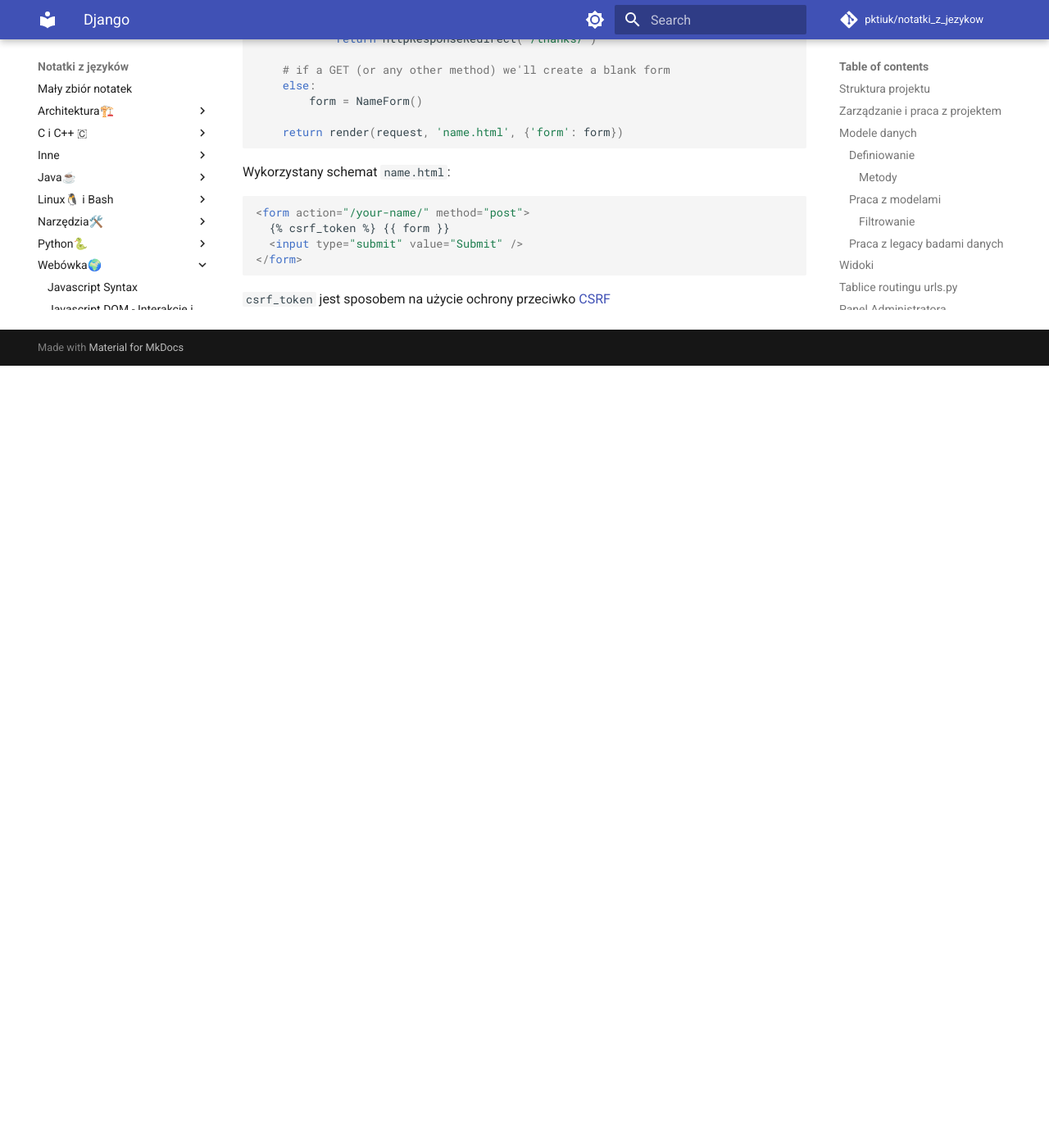
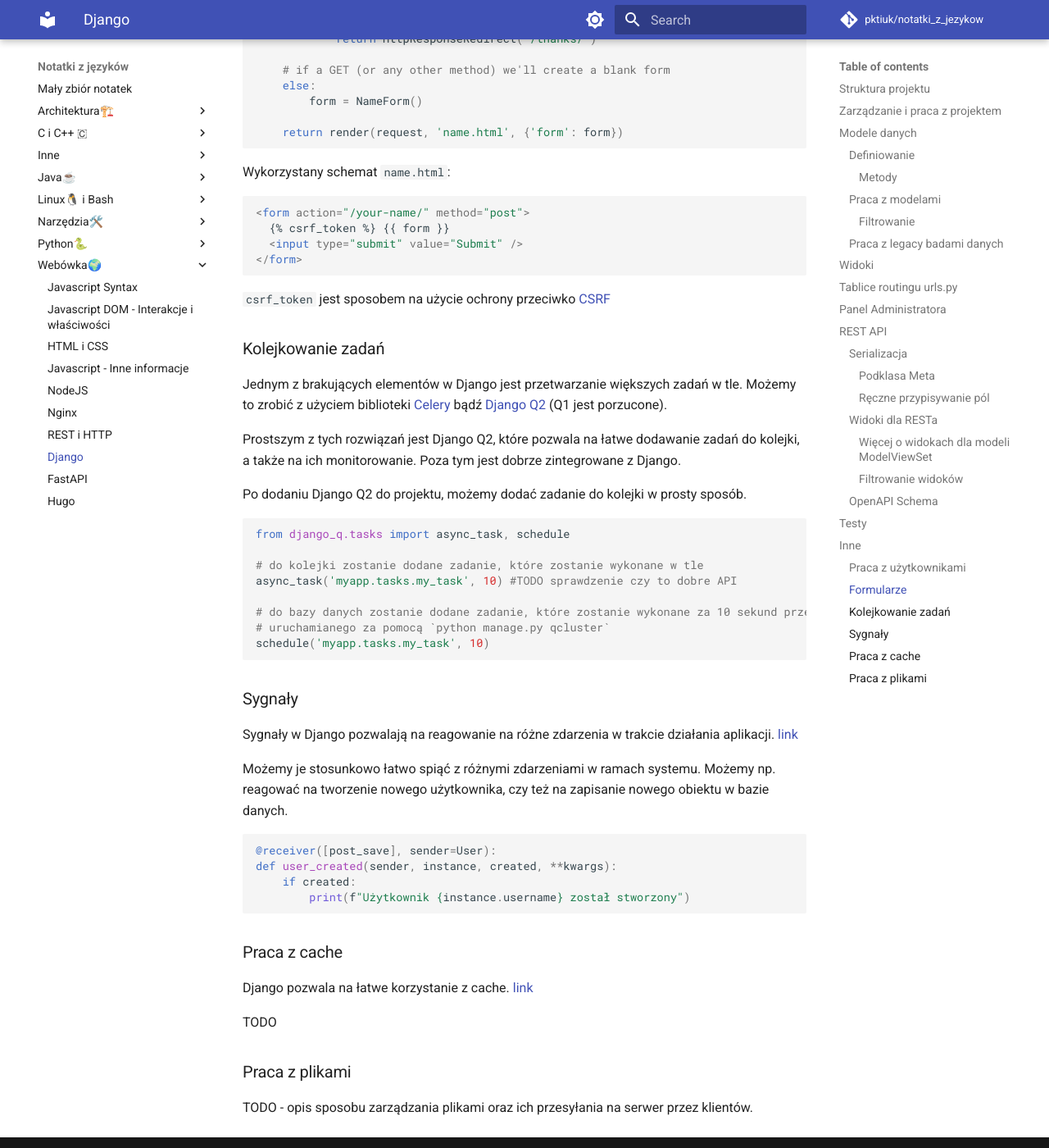
Before and after one commit to pktiuk/notatki_z_jezykow, an MkDocs documentation site: the page built from docs/Webówka🌍/9_django.md, in a window 1280 px wide and 1400 px high, scrolled down 16208 px. Shown: the whole window at 82% size. Built offline with MkDocs 1.6.1 and Material for MkDocs 9.7.7, drawn with Linux system fonts in a browser that asks for light colours; comment, search, counter and statistics services are not loaded; before the commit the page ends 16654 px from its top, so only the background shows below that.

Commit message:
Opisanie dodatkowych zagadnień dkla Django

````diff
--- a/docs/Webówka🌍/9_django.md
+++ b/docs/Webówka🌍/9_django.md
@@ -714,3 +714,47 @@ Wykorzystany schemat `name.html`:
 ```
 
 `csrf_token` jest sposobem na użycie ochrony przeciwko [CSRF](https://pl.wikipedia.org/wiki/Cross-site_request_forgery)
+
+### Kolejkowanie zadań
+
+Jednym z brakujących elementów w Django jest przetwarzanie większych zadań w tle. Możemy to zrobić z użyciem biblioteki [Celery](https://docs.celeryproject.org/en/stable/django/index.html) bądź [Django Q2](https://django-q2.readthedocs.io/en/latest/index.html) (Q1 jest porzucone).
+
+Prostszym z tych rozwiązań jest Django Q2, które pozwala na łatwe dodawanie zadań do kolejki, a także na ich monitorowanie. Poza tym jest dobrze zintegrowane z Django.
+
+Po dodaniu Django Q2 do projektu, możemy dodać zadanie do kolejki w prosty sposób.
+
+```python
+from django_q.tasks import async_task, schedule
+
+# do kolejki zostanie dodane zadanie, które zostanie wykonane w tle
+async_task('myapp.tasks.my_task', 10) #TODO sprawdzenie czy to dobre API
+
+# do bazy danych zostanie dodane zadanie, które zostanie wykonane za 10 sekund przez oddzielnego workera
+# uruchamianego za pomocą `python manage.py qcluster`
+schedule('myapp.tasks.my_task', 10)
+```
+
+
+### Sygnały
+
+Sygnały w Django pozwalają na reagowanie na różne zdarzenia w trakcie działania aplikacji. [link](https://docs.djangoproject.com/en/5.1/topics/signals/)
+
+Możemy je stosunkowo łatwo spiąć z różnymi zdarzeniami w ramach systemu. Możemy np. reagować na tworzenie nowego użytkownika, czy też na zapisanie nowego obiektu w bazie danych.
+
+```python
+@receiver([post_save], sender=User):
+def user_created(sender, instance, created, **kwargs):
+    if created:
+        print(f"Użytkownik {instance.username} został stworzony")
+```
+
+### Praca z cache
+
+Django pozwala na łatwe korzystanie z cache. [link](https://docs.djangoproject.com/en/5.1/topics/cache/)
+
+TODO
+
+
+### Praca z plikami
+
+TODO - opis sposobu zarządzania plikami oraz ich przesyłania na serwer przez klientów.
````
